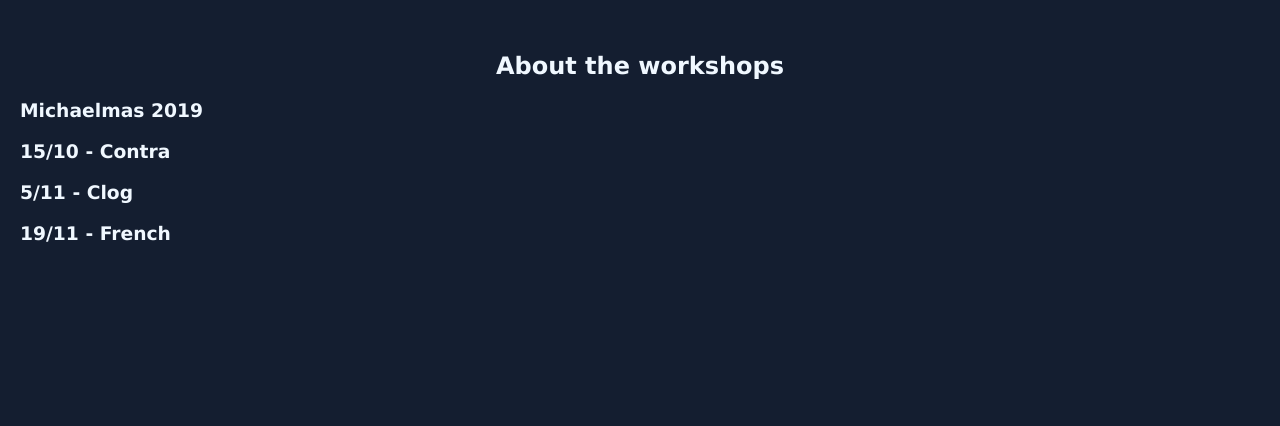
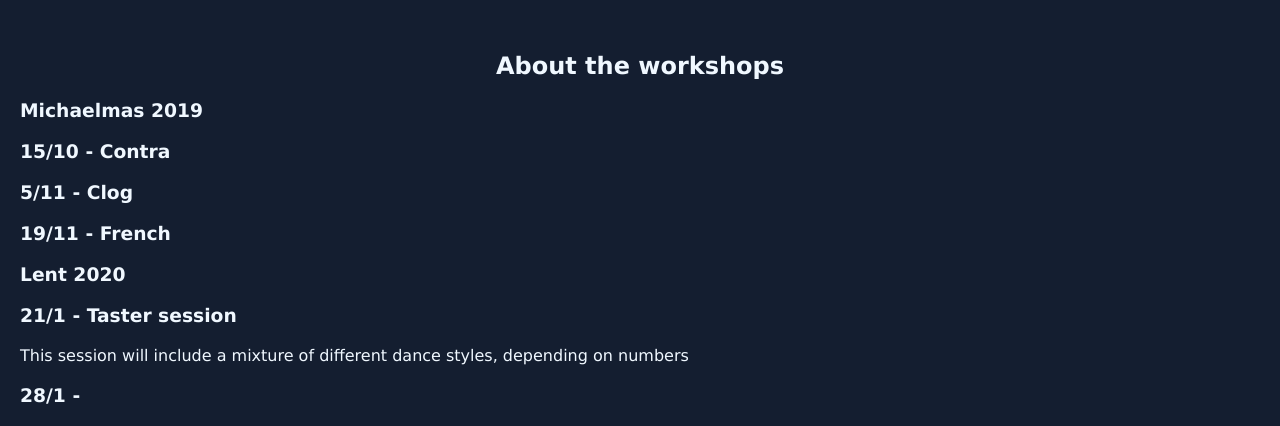
Before and after one commit to Beckalina/Ceilidh_club_website, a plain HTML site: page calendar.html in a window 1280 px wide. Shown: the part 599-1025 px from the top of the page. Before the commit the page ends 863 px from the top, so only its background shows below. Drawn offline with Linux system fonts and the light colour scheme.

Commit message:
Updated info for new term

```diff
--- a/calendar.html
+++ b/calendar.html
@@ -39,6 +39,14 @@
 
   <h3>19/11 - French</h3>
 
+  <h3>Lent 2020</h3>
+
+  <h3>21/1 - Taster session</h3>
+
+  <p>This session will include a mixture of different dance styles, depending on numbers</p>
+
+  <h3>28/1 - </h3>
+
 </body>
 
 </html>
```
Also changed, not shown: scratchband.html (+1 -1 lines).
